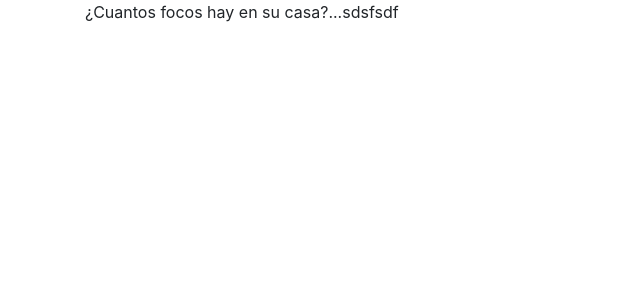
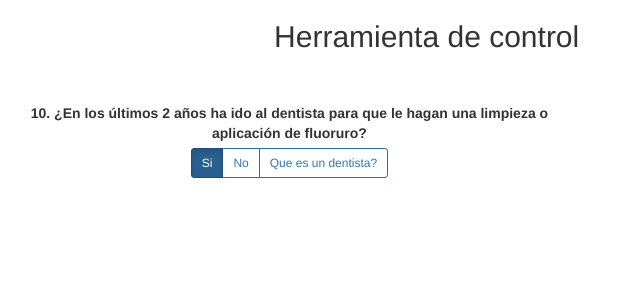
Before and after one commit to UnrealCodex/mobileQuest, a PHP site: page / in a window 1280 px wide. Shown: the top 300 px of the page, without its empty margins (0-640 px from the left). Run offline with PHP 8.4, Linux system fonts and the light colour scheme; some libraries are stand-ins or nearby versions.

Commit message:
Cambio de codigo

```diff
--- a/index.php
+++ b/index.php
@@ -2,13 +2,61 @@
 <html>
 <head>
 <meta charset="utf-8">
-<title>Documento sin título</title>
-<link rel="stylesheet" href="css/bootstrap.css">
-</head>
+<title>Encuesta</title>
+	<link href="//netdna.bootstrapcdn.com/bootstrap/3.1.0/css/bootstrap.min.css" rel="stylesheet" id="bootstrap-css">
+<script src="//netdna.bootstrapcdn.com/bootstrap/3.1.0/js/bootstrap.min.js"></script>
+<script src="//code.jquery.com/jquery-1.11.1.min.js"></script>
+
+	<style>
+	#radioBtn .notActive{
+    color: #3276b1;
+    background-color: #ffFFFf;
+}
+	</style>
+
+
+
+	</head>
 
 <body>
-<div class="container">
-¿Cuantos focos hay en su casa?...sdsfsdf
+
+
+<!------ Include the above in your HEAD tag ---------->
+
+<div class="container-fluid" align="center">
+    <div class="row">
+		<div class="col-md-8 ">
+		<h2>Herramienta de control</h2>
+
+
+        <br /><br />
+        <div class="form-group">
+        	<label for="fun" class="col-md-8 ">10.  ¿En los últimos 2 años ha ido al dentista para que le hagan una limpieza o aplicación de fluoruro?</label>
+    		<div class="col-md-8 ">
+    			<div class="input-group">
+    				<div id="radioBtn" class="btn-group">
+    					<a class="btn btn-primary btn-sm active" data-toggle="p10" data-title="Y">Si</a>
+                        <a class="btn btn-primary btn-sm notActive" data-toggle="p10" data-title="X">No</a>
+    					<a class="btn btn-primary btn-sm notActive" data-toggle="p10" data-title="N">Que es un dentista?</a>
+    				</div>
+    				<input type="hidden" name="fun" id="fun">
+    			</div>
+    		</div>
+    	</div>
+	</div>
+    <br /><br />
+
 </div>
+	</div>
+	<script type="text/javascript">
+	$('#radioBtn a').on('click', function(){
+    var sel = $(this).data('title');
+    var tog = $(this).data('toggle');
+    $('#'+tog).prop('value', sel);
+
+    $('a[data-toggle="'+tog+'"]').not('[data-title="'+sel+'"]').removeClass('active').addClass('notActive');
+    $('a[data-toggle="'+tog+'"][data-title="'+sel+'"]').removeClass('notActive').addClass('active');
+})
+	</script>
 </body>
 </html>
```
